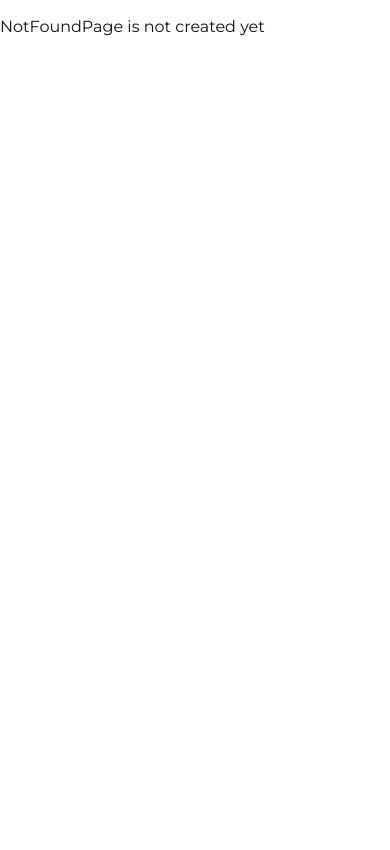
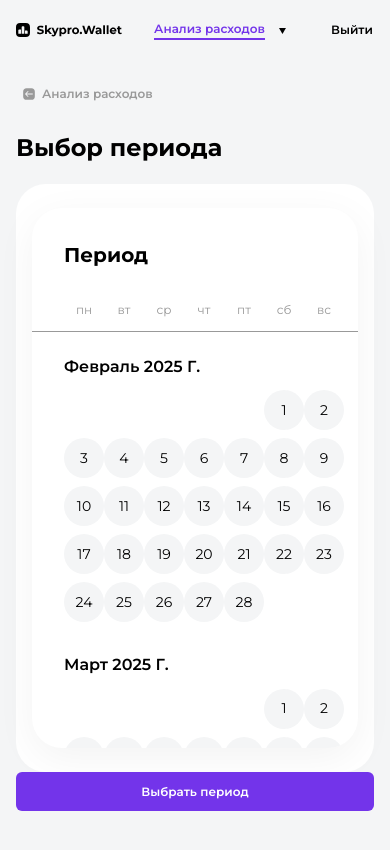
Before and after one commit to Nmidnight/skypro-wallet, a React (Vite) app: page /analysis/calendar in a window 390 px wide. Shown: the top 850 px of the page. Built offline with nearby package versions, Linux system fonts and the light colour scheme; sample sign-in values are in the browser's storage.

Commit message:
адаптив страницы анализов

```diff
--- /dev/null
+++ b/src/components/AnalysisCalendarPage.jsx
@@ -0,0 +1,105 @@
+import styled from "styled-components";
+import { Calendar } from "../components/Calendar/Calendar";
+import { useState } from "react";
+import ArrowLeft from "../assets/arrow-left.svg?react";
+import { AnalysisBtn } from "../pages/AnalysisPage";
+import { useLocation, useNavigate } from "react-router-dom";
+
+const CalendarPageContainer = styled.div`
+  width: 100vw;
+  min-height: 100vh;
+  background-color: #f4f5f6;
+  padding: 0 16px;
+  display: flex;
+  flex-direction: column;
+`;
+
+const TitleBack = styled.div`
+  width: 100%;
+  margin-top: 24px;
+  margin-bottom: 12px;
+  display: flex;
+  align-items: center;
+`;
+
+const BackButton = styled.button`
+  border: none;
+
+  background: transparent;
+  font-weight: 600;
+  font-size: 12px;
+  line-height: 150%;
+  color: #999;
+  cursor: pointer;
+  display: flex;
+  align-items: center;
+  gap: 6px;
+`;
+
+const Title = styled.h2`
+  font-weight: 700;
+  font-size: 24px;
+  line-height: 100%;
+  color: #000;
+  margin-bottom: 24px;
+`;
+
+const CalendarContainer = styled.div`
+  width: 100%;
+  background: #fff;
+  border-radius: 30px;
+  padding: 24px 16px;
+  display: flex;
+  justify-content: center;
+`;
+const AnalysisBtnBox = styled.div`
+  height: 87px;
+  width: 100%;
+  background: #fff;
+  justify-content: center;
+  align-items: center;
+  display: flex;
+`;
+export function AnalysisCalendarPage() {
+  const navigate = useNavigate();
+  const location = useLocation();
+
+  const today = new Date();
+
+  const [period, setPeriod] = useState(
+    location.state?.period || {
+      start: today,
+      end: today,
+    },
+  );
+
+  return (
+    <CalendarPageContainer>
+      <TitleBack>
+        <BackButton onClick={() => navigate("/analysis")}>
+          <ArrowLeft />
+          Анализ расходов
+        </BackButton>
+      </TitleBack>
+
+      <Title>Выбор периода</Title>
+
+      <CalendarContainer>
+        <Calendar
+          setPeriod={setPeriod}
+          initialStartDate={today}
+          initialEndDate={today}
+        />
+      </CalendarContainer>
+      <AnalysisBtn
+        onClick={() =>
+          navigate("/analysis", {
+            state: { period },
+          })
+        }
+      >
+        Выбрать период
+      </AnalysisBtn>
+    </CalendarPageContainer>
+  );
+}
--- a/src/components/Header/Header.jsx
+++ b/src/components/Header/Header.jsx
@@ -17,7 +17,6 @@ import arrow from "../../assets/header-arrow.svg";
 import { useState } from "react";
 import { useAuth } from "../../context/AuthContext/useAuth";
 
-
 export function Header() {
   const [isOpen, setIsOpen] = useState(false);
   const toggleMenu = () => {
@@ -30,7 +29,6 @@ export function Header() {
     authLogout();
   };
 
-
   const location = useLocation();
   const onlyLogoPath = ["/signin", "/signup"];
   const showOnlyLogo = onlyLogoPath.includes(location.pathname);
@@ -39,6 +37,8 @@ export function Header() {
       case "/":
         return "Мои расходы";
       case "/analysis":
+        return "Анализ расходов";
+      case "/analysis/calendar":
         return "Анализ расходов";
       default:
         return "";
--- a/src/pages/AnalysisPage.jsx
+++ b/src/pages/AnalysisPage.jsx
@@ -4,6 +4,8 @@ import { Calendar } from "../components/Calendar/Calendar";
 import { useEffect, useState } from "react";
 import { getTransactionsByPeriod } from "../services/Api";
 import { transformTransactions } from "../utils/transformTransactions";
+
+import { useLocation, useNavigate } from "react-router-dom";
 
 const AnalysisPageContainer = styled.div`
   width: 100vw;
@@ -13,10 +15,20 @@ const AnalysisPageContainer = styled.div`
   grid-template-columns: repeat(12, 1fr);
   gap: 32px;
   background-color: #f4f5f6;
+  @media (max-width: 768px) {
+    padding: 0 50px;
+    gap: 24px;
+  }
+  @media (max-width: 460px) {
+    padding: 0 16px;
+  }
 `;
 
 export const CalendarWrapper = styled.div`
   grid-column: span 4;
+  @media (max-width: 768px) {
+    display: none;
+  }
 `;
 
 export const AnalysisTitle = styled.h2`
@@ -24,6 +36,10 @@ export const AnalysisTitle = styled.h2`
   font-size: 32px;
   line-height: 150%;
   color: #000;
+  @media (max-width: 768px) {
+    font-size: 24px;
+    line-height: 100%;
+  }
 `;
 
 export const AnalysisTitleContainer = styled.div`
@@ -38,6 +54,11 @@ export const TableWrapper = styled.div`
   box-shadow: 0 20px 67px -12px rgba(0, 0, 0, 0.13);
   border-radius: 30px;
   padding: 32px;
+  @media (max-width: 768px) {
+    grid-column: span 12;
+    border-radius: 0px;
+    padding: 0;
+  }
 `;
 
 export const TableTitle = styled.h3`
@@ -52,21 +73,43 @@ export const TableText = styled.p`
   font-size: 12px;
   color: #999;
 `;
+export const AnalysisBtnBox = styled.div`
+  height: 87px;
+  grid-column: span 12;
+  width: 100%;
+  background: #fff;
+  justify-content: center;
+  align-items: center;
+  display: none;
+  @media (max-width: 768px) {
+    display: flex;
+  }
+`;
+export const AnalysisBtn = styled.button`
+  border-radius: 6px;
+  padding: 12px;
+
+  height: 39px;
+  background: #7334ea;
+  font-weight: 600;
+  font-size: 12px;
+  text-align: center;
+  color: #fff;
+  border: none;
+`;
 
 export function AnalysisPage() {
   const [data, setData] = useState([]);
   const today = new Date();
 
-  const [period, setPeriod] = useState({ start: today, end: today });
+  const location = useLocation();
 
-  const formatDate = (date) => {
-    const d = new Date(date);
-    const month = d.getMonth() + 1;
-    const day = d.getDate();
-    const year = d.getFullYear();
-
-    return `${month}-${day}-${year}`;
-  };
+  const [period, setPeriod] = useState(
+    location.state?.period || {
+      start: today,
+      end: today,
+    },
+  );
 
   useEffect(() => {
     if (!period.start || !period.end) return;
@@ -87,6 +130,14 @@ export function AnalysisPage() {
 
     load();
   }, [period]);
+  const formatDisplayDate = (date) => {
+    return new Date(date).toLocaleDateString("ru-RU", {
+      day: "numeric",
+      month: "long",
+      year: "numeric",
+    });
+  };
+  const navigate = useNavigate();
   return (
     <AnalysisPageContainer>
       <AnalysisTitleContainer>
@@ -94,7 +145,11 @@ export function AnalysisPage() {
       </AnalysisTitleContainer>
 
       <CalendarWrapper>
-        <Calendar setPeriod={setPeriod} initialStartDate={today} initialEndDate={today} />
+        <Calendar
+          setPeriod={setPeriod}
+          initialStartDate={today}
+          initialEndDate={today}
+        />
       </CalendarWrapper>
 
       <TableWrapper>
@@ -102,11 +157,16 @@ export function AnalysisPage() {
         <TableText>
           Расходы за{" "}
           <span style={{ fontWeight: 600 }}>
-            {formatDate(period.start)} — {formatDate(period.end)}
+            {formatDisplayDate(period.start)} — {formatDisplayDate(period.end)}
           </span>
         </TableText>
         {data.length > 0 && <AnalysisTable data={data} />}
       </TableWrapper>
+      <AnalysisBtnBox>
+        <AnalysisBtn onClick={() => navigate("/analysis/calendar")}>
+          Выбрать другой период
+        </AnalysisBtn>
+      </AnalysisBtnBox>
     </AnalysisPageContainer>
   );
 }
--- a/src/routes/AppRoutes.jsx
+++ b/src/routes/AppRoutes.jsx
@@ -1,11 +1,13 @@
-import { Routes, Route } from 'react-router-dom';
-import { Layout } from '../Layout/Layout';
-import { MainPage } from '../pages/MainPage';
-import { SigninPage } from '../pages/SigninPage';
-import { SignupPage } from '../pages/SignupPage';
-import { NotFoundPage } from '../pages/NotFoundPage';
-import { AnalysisPage } from '../pages/AnalysisPage';
-import { PrivateRoute } from './PrivateRoutes';
+import { Routes, Route } from "react-router-dom";
+import { Layout } from "../Layout/Layout";
+import { MainPage } from "../pages/MainPage";
+import { SigninPage } from "../pages/SigninPage";
+import { SignupPage } from "../pages/SignupPage";
+import { NotFoundPage } from "../pages/NotFoundPage";
+import { AnalysisPage } from "../pages/AnalysisPage";
+import { PrivateRoute } from "./PrivateRoutes";
+import { AnalysisCalendarPage } from "../components/AnalysisCalendarPage";
+
 
 export function AppRoutes() {
   return (
@@ -17,6 +19,7 @@ export function AppRoutes() {
         <Route path="/" element={<Layout />}>
           <Route index element={<MainPage />} />
           <Route path="analysis" element={<AnalysisPage />} />
+          <Route path="/analysis/calendar" element={<AnalysisCalendarPage />} />
         </Route>
       </Route>
 
```
Also changed, not shown: src/assets/arrow-left.svg (added). Lines whose indentation alone changed are shown as unchanged.
